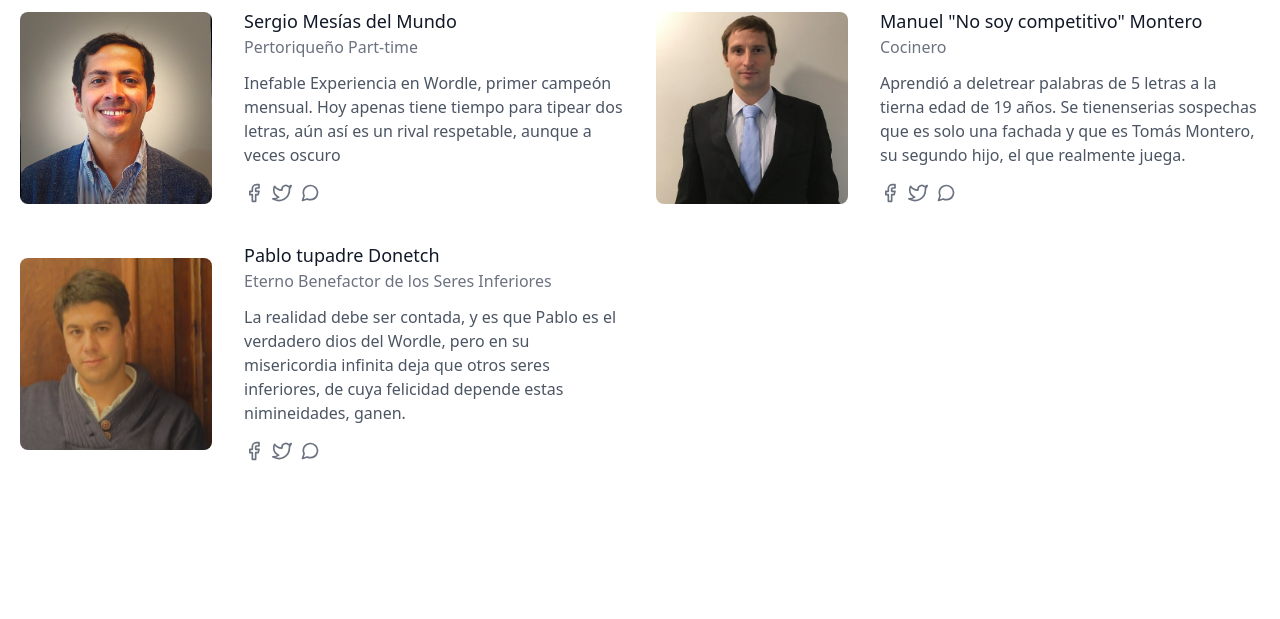
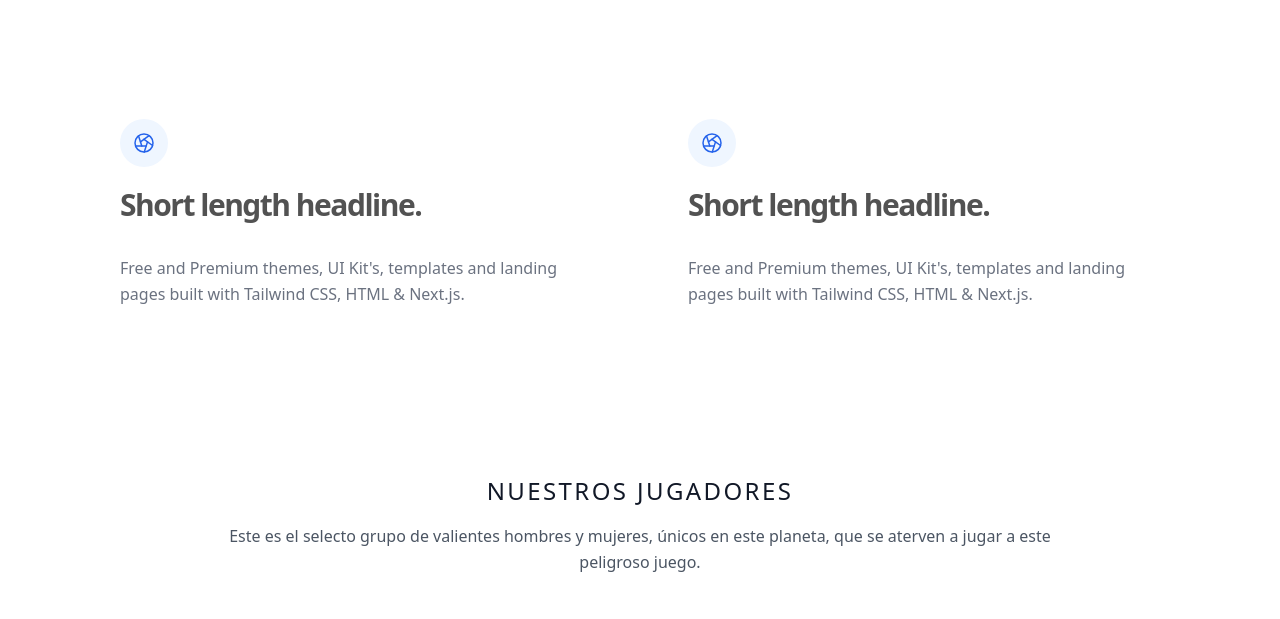
Before and after one commit to pablodonetch/marcador-wordle, a Django app: page / in a window 1280 px wide. Shown: the part 373-992 px from the top of the page. Before the commit the page ends 834 px from the top, so only its background shows below. Run offline with Django 4.2, Linux system fonts and the light colour scheme; style sheets or scripts are compiled from the project's sources; some libraries are stand-ins or nearby versions.

Commit message:
20221004_9

```diff
--- a/marcador/urls.py
+++ b/marcador/urls.py
@@ -1,12 +1,14 @@
 from django.contrib import admin
 from django.urls import path
 from django.conf.urls.static import static
+from django.urls import re_path as url
 from django.conf import settings
-from .views import HomeView
+from .views import HomeView, get_data
 
 urlpatterns = [
     path('admin/', admin.site.urls),
-    path('', HomeView.as_view(), name="home")
+    path('', HomeView.as_view(), name="home"),
+    url(r'^api/data/$', get_data, name='api-data'),
 ]
 
 if settings.DEBUG:
--- a/marcador/views.py
+++ b/marcador/views.py
@@ -1,4 +1,5 @@
 from django.shortcuts import render
+from django.http import JsonResponse
 from django.views.generic import View
 from django.core.paginator import Paginator
 
@@ -8,3 +9,11 @@ class HomeView(View):
         context={
         }
         return render(request, 'pages/index.html', context)
+
+def get_data(request, *args, **kwargs):
+    data = {
+        'manuel': 2,
+        'sergio': 3,
+        'pablo': 4,
+    }
+    return JsonResponse(data)
--- a/templates/pages/index.html
+++ b/templates/pages/index.html
@@ -4,7 +4,9 @@
 {% block extra_head %} {% endblock extra_head %}
 
 
-{% block navbar %}
+{% block navbar %}{% endblock navbar %}
+
+
 
 <header class="text-gray-600 body-font">
   <div class="container mx-auto flex flex-wrap p-5 flex-col md:flex-row items-center">
@@ -18,12 +20,120 @@
 </header>
 
 
+{% block content %}
+<script type="text/javascript" src="https://www.gstatic.com/charts/loader.js"></script>
+<script type="text/javascript">
+  google.charts.load('current', {'packages':['corechart']});
+  google.charts.setOnLoadCallback(drawChart);
 
-{% endblock navbar %}
+  function drawChart() {
+    var data = google.visualization.arrayToDataTable([
+      ['Year', 'Sales', 'Expenses'],
+      ['2004',  1000,      400],
+      ['2005',  1170,      460],
+      ['2006',  660,       1120],
+      ['2007',  1030,      540]
+    ]);
 
-{% block content %}
+    var options = {
+      title: 'Company Performance',
+      curveType: 'function',
+      legend: { position: 'bottom' }
+    };
+
+    var chart = new google.visualization.LineChart(document.getElementById('curve_chart'));
+
+    chart.draw(data, options);
+  }
+</script>
+<script type="text/javascript">
+  google.charts.load("current", {packages:["corechart"]});
+  google.charts.setOnLoadCallback(drawChart);
+  function drawChart() {
+    var data = google.visualization.arrayToDataTable([
+      ['Task', 'Hours per Day'],
+      ['Work',     11],
+      ['Eat',      2],
+      ['Commute',  2],
+      ['Watch TV', 2],
+      ['Sleep',    7]
+    ]);
+
+    var options = {
+      title: 'My Daily Activities',
+      pieHole: 0.4,
+    };
+
+    var chart = new google.visualization.PieChart(document.getElementById('donutchart'));
+    chart.draw(data, options);
+  }
+</script>
+
+
 <br>
-<section class="text-gray-600 body-font">
+
+
+
+
+<!----------------------------------------------------->
+
+
+
+<section>
+  <div class="relative items-center w-full px-5 py-12 mx-auto md:px-12 lg:px-24 max-w-7xl">
+    <div class="grid w-full grid-cols-1 gap-12 mx-auto lg:grid-cols-2">
+        <div id="curve_chart" style="width: 300px; height: 300px"></div>
+
+        <div id="donutchart" style="width: 300px; height: 300px;"></div>
+
+    </div>
+  </div>
+</section>
+
+
+
+
+<section>
+  <div class="relative items-center w-full px-5 py-12 mx-auto md:px-12 lg:px-24 max-w-7xl">
+    <div class="grid w-full grid-cols-1 gap-12 mx-auto lg:grid-cols-2">
+      <div class="p-6">
+        <div class="inline-flex items-center justify-center flex-shrink-0 w-12 h-12 mx-auto mb-5 text-blue-600 rounded-full bg-blue-50">
+          <svg xmlns="http://www.w3.org/2000/svg" class="w-6 h-6 icon icon-tabler icon-tabler-aperture" width="24" height="24" viewBox="0 0 24 24" stroke-width="1.5" stroke="currentColor" fill="none" stroke-linecap="round" stroke-linejoin="round">
+            <path stroke="none" d="M0 0h24v24H0z" fill="none"></path>
+            <circle cx="12" cy="12" r="9"></circle>
+            <line x1="3.6" y1="15" x2="14.15" y2="15"></line>
+            <line x1="3.6" y1="15" x2="14.15" y2="15" transform="rotate(72 12 12)"></line>
+            <line x1="3.6" y1="15" x2="14.15" y2="15" transform="rotate(144 12 12)"></line>
+            <line x1="3.6" y1="15" x2="14.15" y2="15" transform="rotate(216 12 12)"></line>
+            <line x1="3.6" y1="15" x2="14.15" y2="15" transform="rotate(288 12 12)"></line>
+          </svg>
+        </div>
+        <h1 class="mx-auto mb-8 text-2xl font-semibold leading-none tracking-tighter text-neutral-600 lg:text-3xl">Short length headline.</h1>
+        <p class="mx-auto text-base leading-relaxed text-gray-500">Free and Premium themes, UI Kit's, templates and landing pages built with Tailwind CSS, HTML &amp; Next.js.</p>
+      </div>
+      <div class="p-6">
+        <div class="inline-flex items-center justify-center flex-shrink-0 w-12 h-12 mx-auto mb-5 text-blue-600 rounded-full bg-blue-50">
+          <svg xmlns="http://www.w3.org/2000/svg" class="w-6 h-6 icon icon-tabler icon-tabler-aperture" width="24" height="24" viewBox="0 0 24 24" stroke-width="1.5" stroke="currentColor" fill="none" stroke-linecap="round" stroke-linejoin="round">
+            <path stroke="none" d="M0 0h24v24H0z" fill="none"></path>
+            <circle cx="12" cy="12" r="9"></circle>
+            <line x1="3.6" y1="15" x2="14.15" y2="15"></line>
+            <line x1="3.6" y1="15" x2="14.15" y2="15" transform="rotate(72 12 12)"></line>
+            <line x1="3.6" y1="15" x2="14.15" y2="15" transform="rotate(144 12 12)"></line>
+            <line x1="3.6" y1="15" x2="14.15" y2="15" transform="rotate(216 12 12)"></line>
+            <line x1="3.6" y1="15" x2="14.15" y2="15" transform="rotate(288 12 12)"></line>
+          </svg>
+        </div>
+        <h1 class="mx-auto mb-8 text-2xl font-semibold leading-none tracking-tighter text-neutral-600 lg:text-3xl">Short length headline.</h1>
+        <p class="mx-auto text-base leading-relaxed text-gray-500">Free and Premium themes, UI Kit's, templates and landing pages built with Tailwind CSS, HTML &amp; Next.js.</p>
+      </div>
+    </div>
+  </div>
+</section>
+
+
+<!----------------------------------------------------->
+
+<section class="text-gray-600 body-font" >
     <div class="container px-5 py-24 mx-auto">
       <div class="flex flex-col text-center w-full mb-20">
         <h1 class="text-2xl font-medium title-font mb-4 text-gray-900 tracking-widest">NUESTROS JUGADORES</h1>
@@ -114,9 +224,6 @@
       </div>
     </div>
   </section>
-
-
-
 {% endblock content %}
 
 {% block footer %} {% endblock footer %}
```
